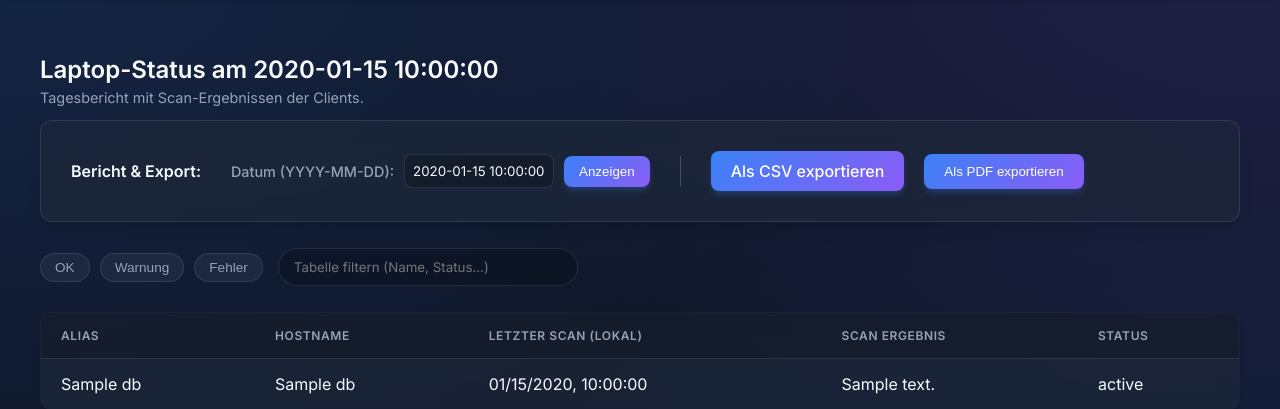
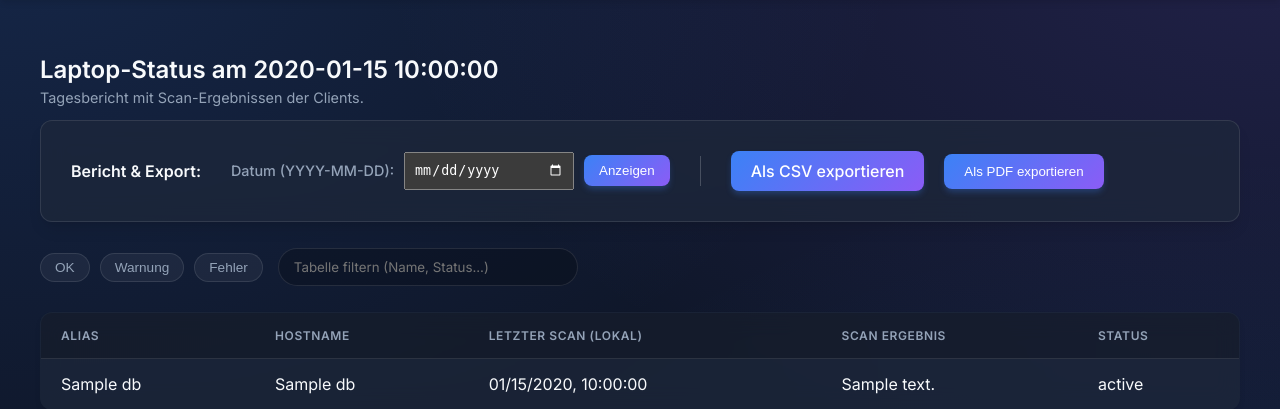
Before and after one commit to BitWuehler/ScanOp, a FastAPI app: template templates/daily_report.html in a window 1280 px wide. Shown: the part 79-488 px from the top of the page. Run offline with FastAPI, Linux system fonts and the light colour scheme; the template is opened without the code that fills it: most values are stand-ins (such as "Sample title", 1, 10 or a date in 2020); parts of the project's set-up code (start-up, migrations or seed data) failed here and were passed over; some libraries are stand-ins or nearby versions.

Commit message:
fix: settings dropdown z-index and add date picker
- Added position: relative and z-index: 1000 to header in style.css so the settings dropdown renders above main content.
- Changed daily report date input from type='text' to type='date' with dark color scheme for better UX.

```diff
--- a/static/style.css
+++ b/static/style.css
@@ -42,6 +42,8 @@ header {
     align-items: center;
     box-shadow: 0 4px 6px -1px rgba(0, 0, 0, 0.1);
     flex-wrap: wrap;
+    position: relative;
+    z-index: 1000;
 }
 
 header h1 {
--- a/templates/daily_report.html
+++ b/templates/daily_report.html
@@ -52,7 +52,7 @@
             <h3 style="margin: 0; font-size: 1rem; margin-right: 10px; color: var(--text-main);">Bericht & Export:</h3>
             <form method="get" action="{{ url_for('web_daily_report') }}" style="display: flex; gap: 10px; align-items: center; margin: 0;">
                 <label for="report_date_str" style="margin: 0;">Datum (YYYY-MM-DD):</label>
-                <input type="text" id="report_date_str" name="report_date_str" value="{{ report_date_iso }}" placeholder="YYYY-MM-DD" style="width: 150px; padding: 8px;">
+                <input type="date" id="report_date_str" name="report_date_str" value="{{ report_date_iso }}" placeholder="YYYY-MM-DD" style="width: 150px; padding: 8px; color-scheme: dark;">
                 <button type="submit" style="padding: 8px 15px;">Anzeigen</button>
             </form>
             <div style="width: 1px; height: 30px; background: rgba(255,255,255,0.2); margin: 0 10px;"></div>
```
